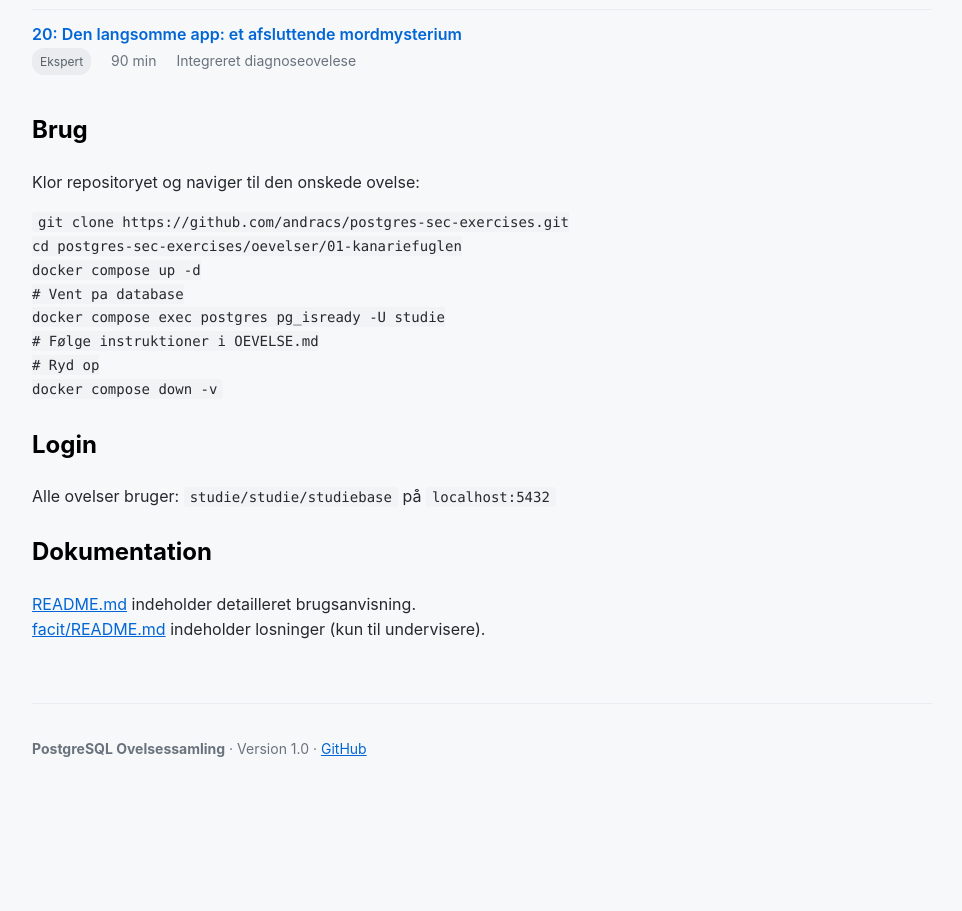
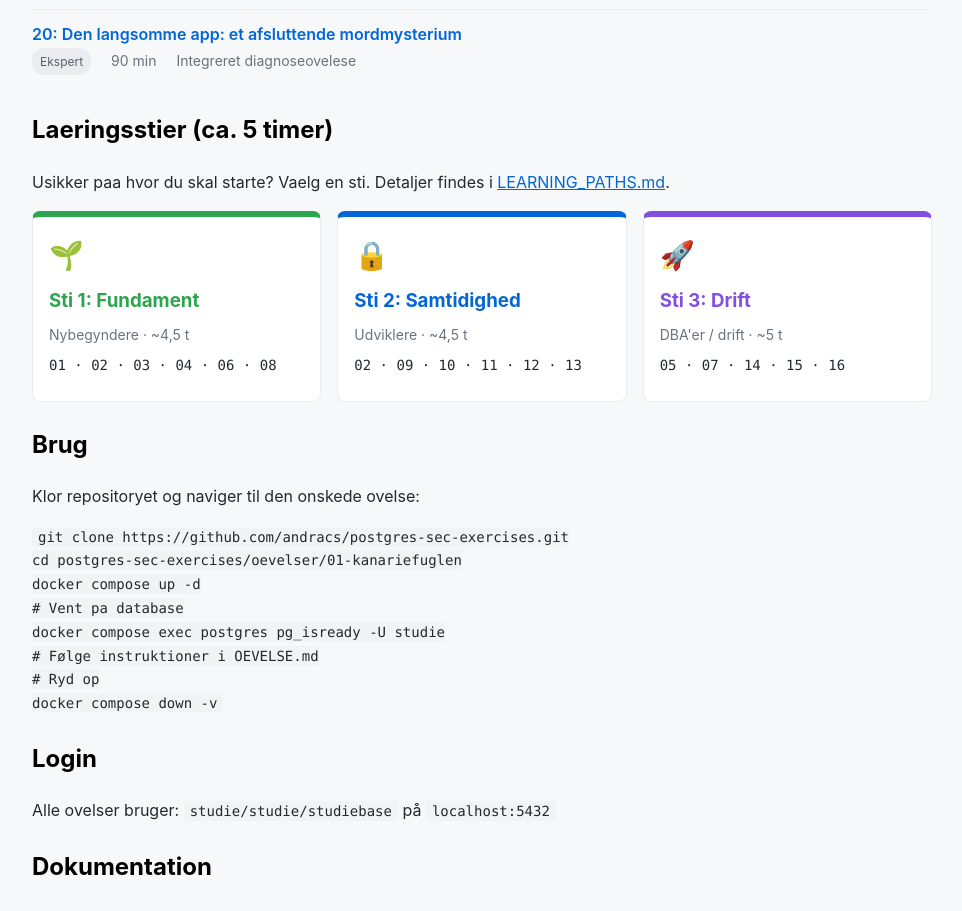
Before and after one commit to andracs/postgres-sec-exercises, a plain HTML site: page docs/index.html in a window 1280 px wide. Shown: the part 1906-2817 px from the top of the page, without its empty margins (158-1120 px from the left). Before the commit the page ends 2720 px from the top, so only its background shows below. Drawn offline with Linux system fonts and the light colour scheme.

Commit message:
Add visual links to learning paths in README and docs
- README: Mermaid flow diagram and linked table for the three paths
- docs/index.html: card section linking to LEARNING_PATHS.md

Co-authored-by: Copilot <223556219+Copilot@users.noreply.github.com>

```diff
--- a/docs/index.html
+++ b/docs/index.html
@@ -67,6 +67,43 @@
             border-radius: 4px;
             font-family: 'SFMono-Regular', Consolas, 'Liberation Mono', Menlo, monospace;
             font-size: 14px;
+        }
+        .path-grid {
+            display: grid;
+            grid-template-columns: repeat(auto-fit, minmax(240px, 1fr));
+            gap: 16px;
+            list-style: none;
+            padding: 0;
+        }
+        .path-card {
+            display: block;
+            background: #fff;
+            border: 1px solid #eaecef;
+            border-top: 6px solid var(--accent);
+            border-radius: 8px;
+            padding: 16px;
+            text-decoration: none;
+            color: #24292e;
+            transition: box-shadow 0.15s ease, transform 0.15s ease;
+        }
+        .path-card:hover {
+            box-shadow: 0 4px 12px rgba(0, 0, 0, 0.12);
+            transform: translateY(-2px);
+        }
+        .path-card .icon {
+            font-size: 28px;
+        }
+        .path-card h3 {
+            margin: 8px 0;
+            color: var(--accent);
+        }
+        .path-card .exercises {
+            font-family: 'SFMono-Regular', Consolas, 'Liberation Mono', Menlo, monospace;
+            font-size: 14px;
+            margin: 8px 0;
+        }
+        .path-card .meta {
+            margin-top: 8px;
         }
         footer {
             margin-top: 60px;
@@ -238,6 +275,38 @@
         </li>
     </ul>
 
+    <h2>Laeringsstier (ca. 5 timer)</h2>
+    <p>
+        Usikker paa hvor du skal starte? Vaelg en sti. Detaljer findes i
+        <a href="https://github.com/andracs/postgres-sec-exercises/blob/main/LEARNING_PATHS.md">LEARNING_PATHS.md</a>.
+    </p>
+    <ul class="path-grid">
+        <li>
+            <a class="path-card" href="https://github.com/andracs/postgres-sec-exercises/blob/main/LEARNING_PATHS.md#path-1-foundation-fundamentals-beginner" style="--accent: #2da44e;">
+                <div class="icon">🌱</div>
+                <h3>Sti 1: Fundament</h3>
+                <div class="meta">Nybegyndere &middot; ~4,5 t</div>
+                <div class="exercises">01 · 02 · 03 · 04 · 06 · 08</div>
+            </a>
+        </li>
+        <li>
+            <a class="path-card" href="https://github.com/andracs/postgres-sec-exercises/blob/main/LEARNING_PATHS.md#path-2-concurrency--data-integrity-intermediate" style="--accent: #0366d6;">
+                <div class="icon">🔒</div>
+                <h3>Sti 2: Samtidighed</h3>
+                <div class="meta">Udviklere &middot; ~4,5 t</div>
+                <div class="exercises">02 · 09 · 10 · 11 · 12 · 13</div>
+            </a>
+        </li>
+        <li>
+            <a class="path-card" href="https://github.com/andracs/postgres-sec-exercises/blob/main/LEARNING_PATHS.md#path-3-operations--advanced-features-advanced" style="--accent: #8250df;">
+                <div class="icon">🚀</div>
+                <h3>Sti 3: Drift</h3>
+                <div class="meta">DBA'er / drift &middot; ~5 t</div>
+                <div class="exercises">05 · 07 · 14 · 15 · 16</div>
+            </a>
+        </li>
+    </ul>
+
     <h2>Brug</h2>
     <p>
         Klor repositoryet og naviger til den onskede ovelse:
```
Also changed, not shown: 1 other file.
